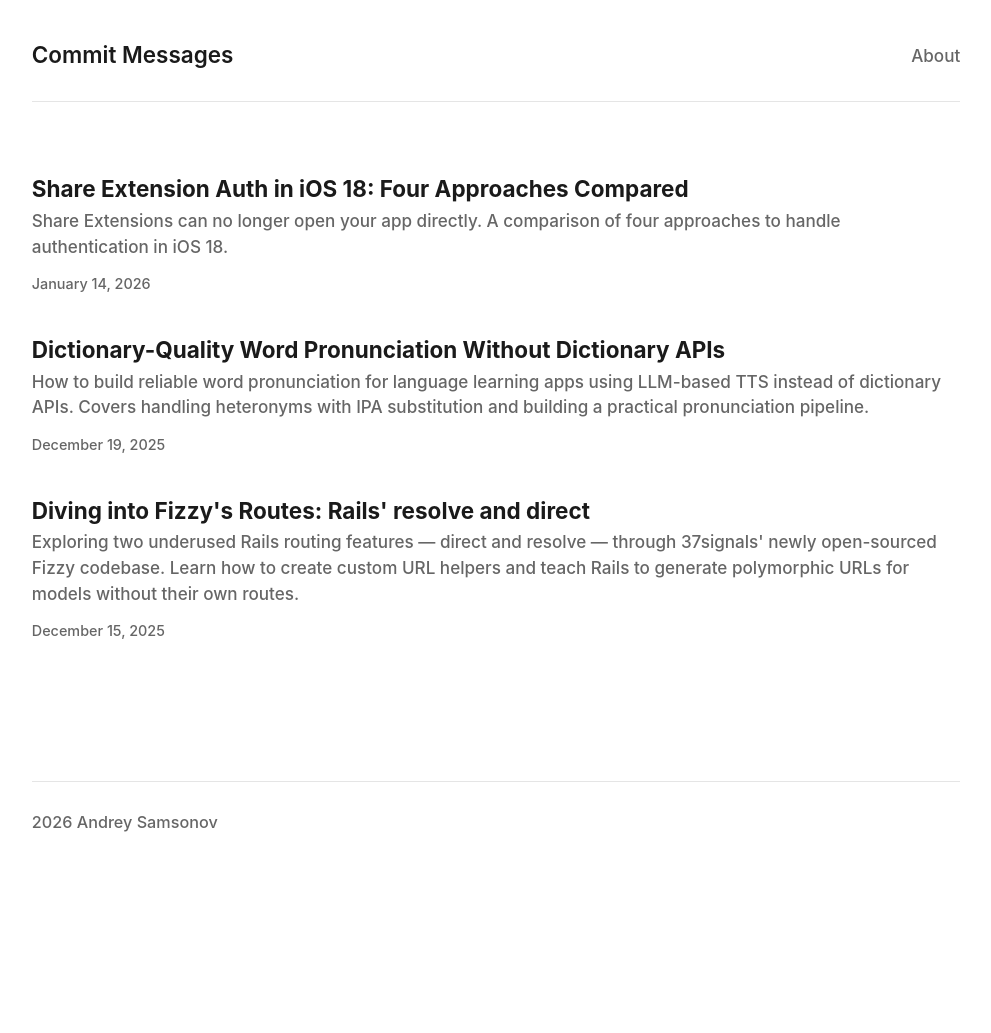
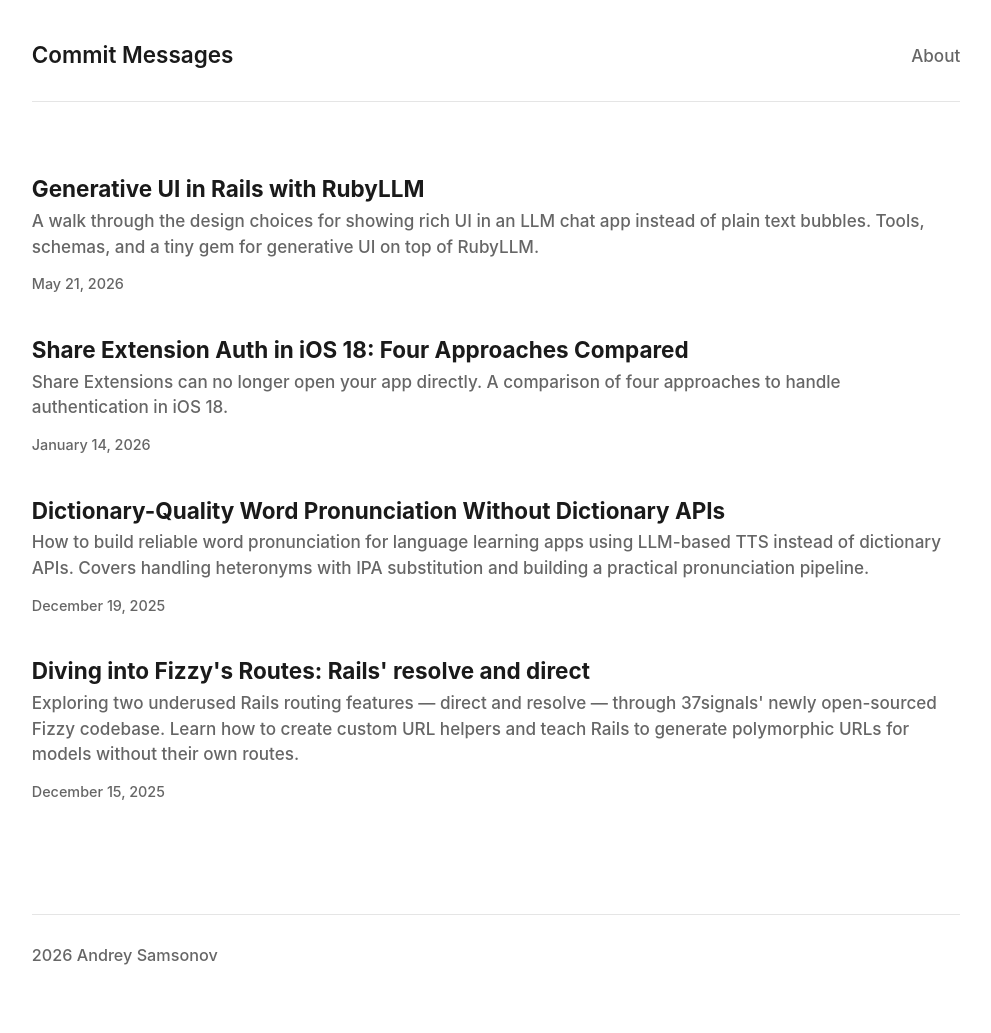
Before and after one commit to kryzhovnik/blog, a Jekyll site: the page built from index.html, in a window 1280 px wide. Shown: the whole page, without its empty margins (144-1135 px from the left). Built offline with Jekyll 4.4.1, drawn with Linux system fonts in a browser that asks for light colours; before the commit the page ends 900 px from its top, so only the background shows below that.

Commit message:
Publish: Generative UI in Rails with RubyLLM
Co-Authored-By: Claude Opus 4.7 <noreply@anthropic.com>

```diff
--- a/_drafts/generative-ui-ruby-llm.md
+++ b/_posts/2026-05-21-generative-ui-ruby-llm.md
@@ -1,9 +1,12 @@
 ---
 layout: post
 title: "Generative UI in Rails with RubyLLM"
-date: 2026-05-14
-description:
+date: 2026-05-21
+description: "A walk through the design choices for showing rich UI in an LLM chat app instead of plain text bubbles. Tools, schemas, and a tiny gem for generative UI on top of RubyLLM."
 tags: [rails, ruby-llm, llm, generative-ui]
+og_image:
+  canvas:
+    background_image: "/assets/images/og-backgrounds/bg-3dd7.png"
 ---
 
 Chat is a natural interface for LLMs, and a lot of things work well inside it. But visual responses — cards, buttons, choices, inline widgets — have already become a baseline user expectation: tables and charts in ChatGPT answers, quick replies in support bots, forms and confirmations in banking assistants.
```
Also changed, not shown: assets/images/og/posts/generative-ui-ruby-llm.png (added).
